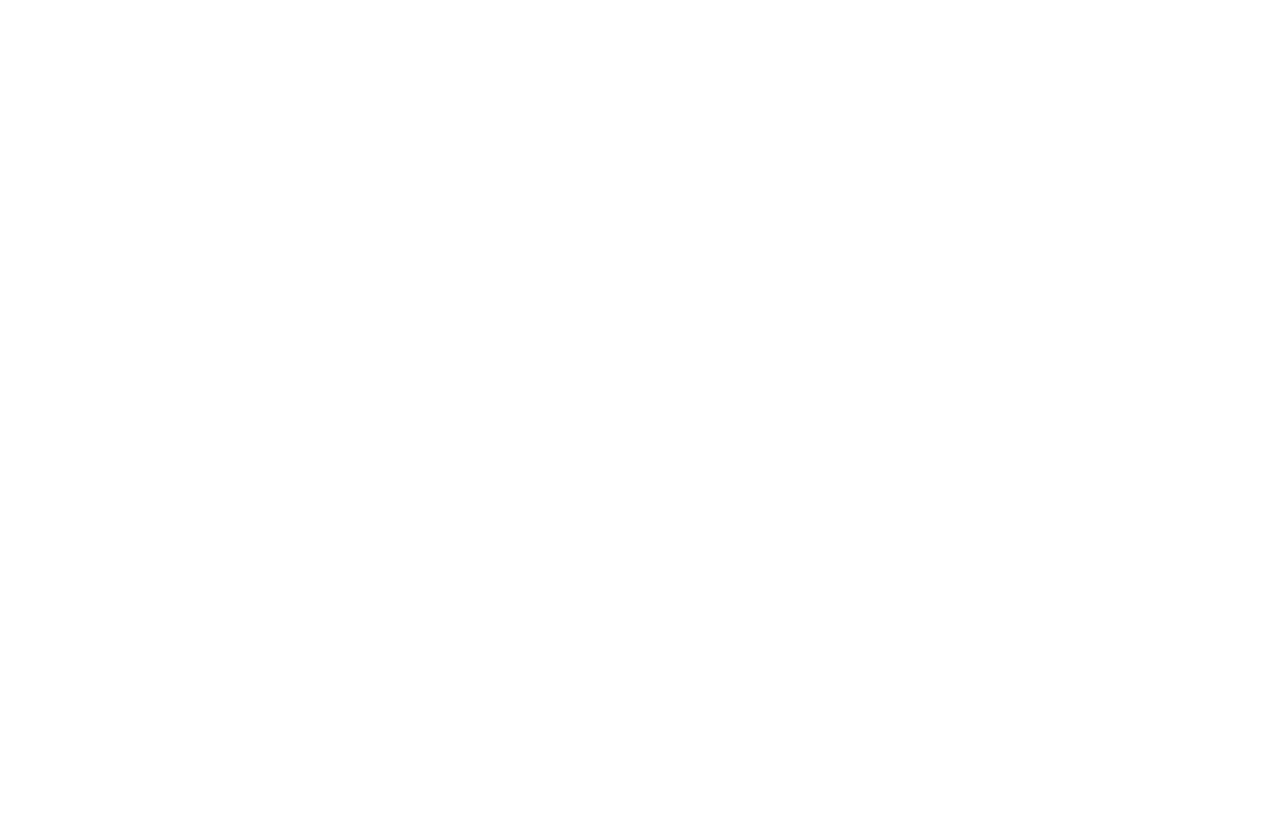
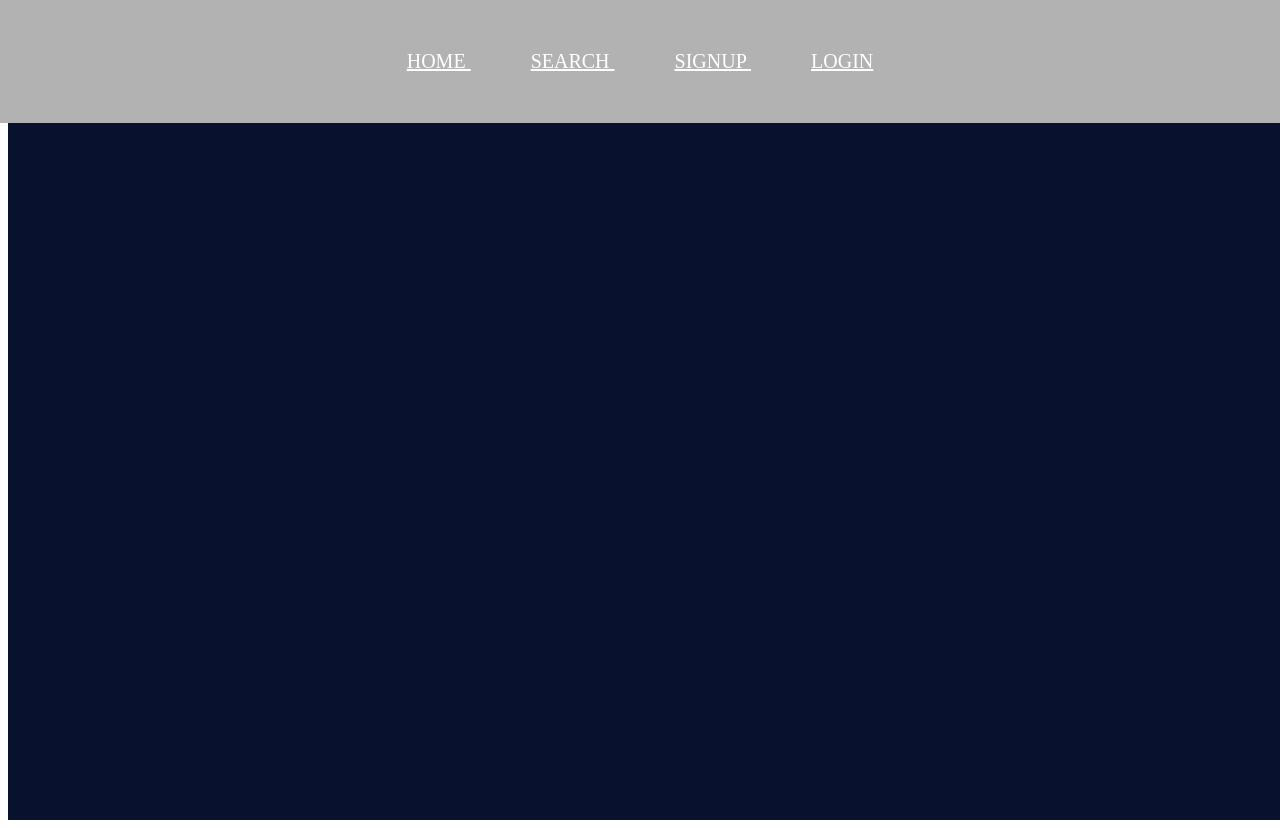
Before and after one commit to KariNurm/Library, a React (Create React App) app in the folder group-project/: page /login in a window 1280 px wide. Before the commit this address had no page. Before the commit the page ends 800 px from the top, so only its background shows below. Built offline with nearby package versions, Linux system fonts and the light colour scheme.

Commit message:
add Header

```diff
--- a/group-project/src/App.js
+++ b/group-project/src/App.js
@@ -5,17 +5,14 @@ import { BrowserRouter as Router, Routes, Route } from 'react-router-dom';
 
 const LandingPage = () => {} ; { /* Landinpage component, will be imported */ }
 const SearchPage = () => {} ; { /* Searchpage component, will be imported */ }
-
-
-
 const App = () => {
-
 
  return (
   <div className='App'>
+    <Header /> { /* <Link> elements goes to Header component*/ }
     <Router>
 
-    <Header /> { /* <Link> elements goes to Header component*/ }
+
 
       <Routes>
         <Route path="/" element={<LandingPage />} />
```
Also changed, not shown: group-project/src/Header.js (+4 -4 lines).
